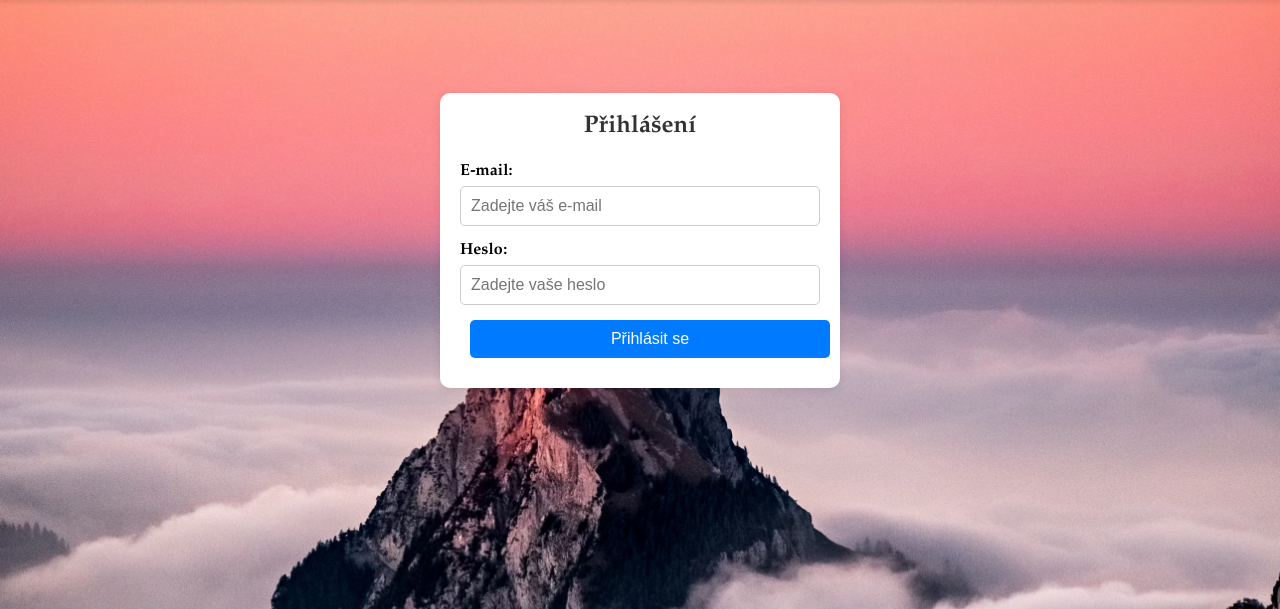
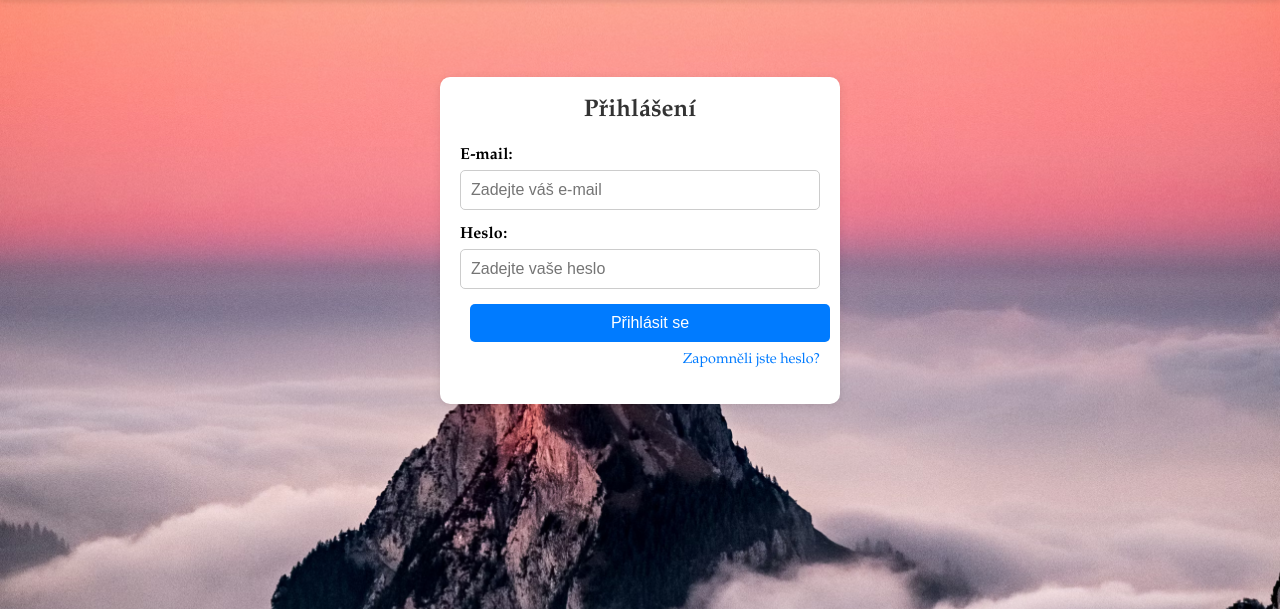
Before and after one commit to DxProline/DxProline-s-Mountain-Website, a PHP site: page /login.php in a window 1280 px wide. Shown: the part 176-785 px from the top of the page. Run offline with PHP 8.4, Linux system fonts and the light colour scheme.

Commit message:
Přidání odkazu na zapomenuté heslo a uchování emailu v přihlašovacím formuláři

```diff
--- a/komplexniForm.php
+++ b/komplexniForm.php
@@ -43,7 +43,7 @@ require_once 'header.php';
                 </div>
                 <div class="form-group">
                     <label for="email">Email</label>
-                    <input type="email" id="email" name="email" required>
+                    <input type="email" id="email" name="email" required value=<?= isset($_SESSION['user_email'])? $_SESSION['user_email']: "" ?>>
                     <div class="warning" id="email-warning">Email musí obsahovat znak @</div>
                 </div>
                 <div class="form-group">
--- a/login.css
+++ b/login.css
@@ -92,3 +92,18 @@
     font-weight: bold;
     margin: 10px 0;
 }
+
+.forgot-password-link {
+    display: block;
+    margin-top: 10px;
+    font-size: 0.9rem;
+    color: #007bff;
+    text-decoration: none;
+    text-align: right;
+    transition: color 0.3s ease;
+}
+
+.forgot-password-link:hover {
+    color: #0056b3;
+    text-decoration: underline;
+}
--- a/login.php
+++ b/login.php
@@ -44,6 +44,9 @@ require_once 'header.php';
                 </div>
                 <button type="submit" class="login-button">Přihlásit se</button>
             </form>
+            <div class="form-group">
+                <a href="forgotPassword.php" class="forgot-password-link">Zapomněli jste heslo?</a>
+            </div>
         </div>
     </div>
 
--- a/produkty.php
+++ b/produkty.php
@@ -24,12 +24,16 @@ require_once 'header.php';
 
     <section class="products-section">
         <h2>Produkty</h2>
+
+
         <div class="products">
             <div class="product">
                 <img src="/Praxe_Web/produkty/xeros.jpg" onclick="openImgOnfull(this.src)" alt="spacak" class="product-image">
                 <p>Spacák Xeros</p>
                 <p>Xeros je špičkový lezecký spacák značky Mountain Equipment vhodný pro klasický alpinismus. Lehký, voděodolný a dostatečně teplý, pro lezení ve velké stěně.</p>
             </div>
+
+
             <div class="product">
 
                 <img src="/Praxe_Web/produkty/Svycarak.jpg" onclick="openImgOnfull(this.src)" alt="svycarak" class="product-image">
```
Also changed, not shown: ToDoList.txt (+9 -4 lines).
